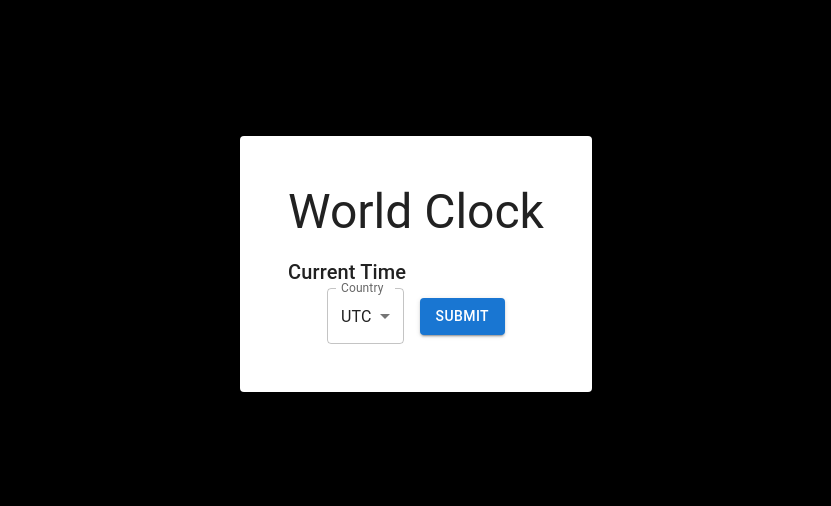
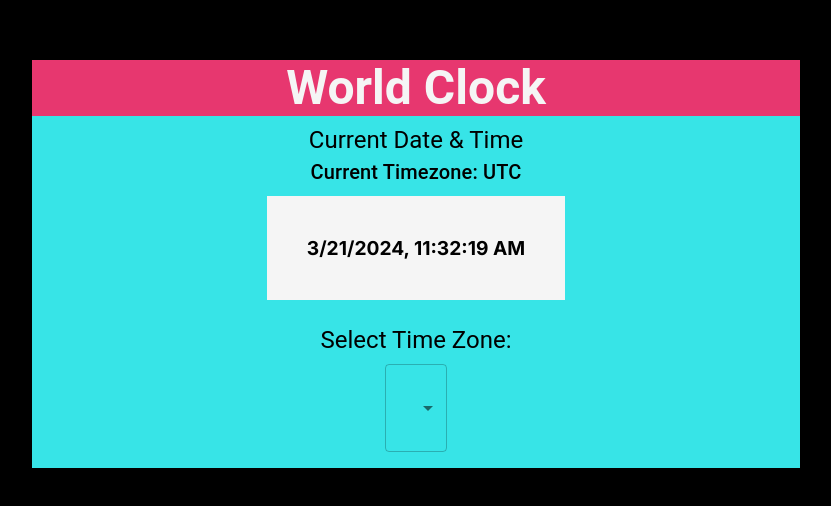
Before and after one commit to PrathyushaChinthu/task1-loginpage, a Next.js app: page /worldclock-calculator in a window 1280 px wide. Shown: the part 136-642 px from the top of the page, without its empty margins (224-1055 px from the left). Built offline with nearby package versions, Linux system fonts and the light colour scheme; no server answers.

Commit message:
world clock working with warnings

```diff
--- a/app/age-calculator/page.tsx
+++ b/app/age-calculator/page.tsx
@@ -110,7 +110,7 @@ const Page = () => {
           </LocalizationProvider>
         </Box>
         <Box flex={"1"} padding={"0 1rem"}>
-          <button
+          <Button
             onClick={onSubmit}
             style={{
               backgroundColor: "#124076",
@@ -120,7 +120,7 @@ const Page = () => {
             }}
           >
             Calculate
-          </button>
+          </Button>
         </Box>
         {age && (
           <Box color={"white"} flex={"1"} padding={"0 1rem 1rem 1rem"}>
--- a/app/worldclock-calculator/TimeSection/TimeSection.tsx
+++ /dev/null
@@ -1,18 +0,0 @@
-import React from "react";
-import { Typography, Box } from "@mui/material";
-
-interface TimeSectionProps {
-  title: string;
-  time: string;
-}
-
-const TimeSection = ({ title, time }: TimeSectionProps) => {
-  return (
-    <Box>
-      <Typography variant="h6">{title}</Typography>
-      <Typography variant="body1">{time}</Typography>
-    </Box>
-  );
-};
-
-export default TimeSection;
--- a/app/worldclock-calculator/TimeSection/index.tsx
+++ /dev/null
@@ -1 +0,0 @@
-export { default } from "./TimeSection";
--- a/app/worldclock-calculator/page.tsx
+++ b/app/worldclock-calculator/page.tsx
@@ -1,140 +1,137 @@
 "use client";
-import React, { useState, useEffect } from "react";
-import { useForm, Controller } from "react-hook-form";
-import { zodResolver } from "@hookform/resolvers/zod";
-import { z } from "zod";
-import {
-  Typography,
-  Button,
-  Grid,
-  FormControl,
-  InputLabel,
-  Box,
-  Paper,
-  MenuItem,
-  Select,
-} from "@mui/material";
-import TimeSection from "./TimeSection";
+import { Box, MenuItem, Select, Typography } from "@mui/material";
+import { useEffect, useState } from "react";
 
-// Define Zod schema for the form data
-const schema = z.object({
-  timeZone: z.string().nonempty(),
-});
-
-const IndexPage = () => {
-  const {
-    control,
-    handleSubmit,
-    formState: { errors },
-  } = useForm({
-    resolver: zodResolver(schema),
-    defaultValues: {
-      timeZone: "UTC",
-    },
-  });
-  const [currentTime, setCurrentTime] = useState("");
-  const [selectedTimezone, setSelectedTimezone] = useState("UTC");
+export default function Home() {
+  const IntlValues = Intl.DateTimeFormat().resolvedOptions();
+  const [date, setDate] = useState(new Date().toLocaleString());
+  const [timezoneList, setTimezoneList] = useState<string[]>([]);
+  const [selectedTimezone, setSelectedTimezone] = useState("");
 
   useEffect(() => {
-    const fetchLocalTime = async () => {
-      try {
-        const userTimeZone = Intl.DateTimeFormat().resolvedOptions().timeZone; // time zone currently set in the user's browser or system settings and assigns it to the variable userTimeZone.
-        const response = await fetch(
-          `https://worldtimeapi.org/api/timezone/${userTimeZone}`
-        );
-        const data = await response.json();
-        setCurrentTime(data.datetime);
-      } catch (error) {
-        console.error("Error fetching current time:", error);
-      }
+    const timeout = setTimeout(() => {
+      const timeNow = new Date().toLocaleString();
+      setDate(timeNow);
+    }, 1000);
+
+    return () => {
+      clearTimeout(timeout);
     };
-    fetchLocalTime();
+  }, [date]);
+
+  useEffect(() => {
+    const listOfTimezones = Intl.supportedValuesOf("timeZone");
+    setTimezoneList(listOfTimezones);
   }, []);
 
-  const onSubmit = async (data: any) => {
-    setSelectedTimezone(data.timeZone);
+  const handleChange = () => {
+    (e: any) => setSelectedTimezone(e.target.value);
   };
 
-  useEffect(() => {
-    if (selectedTimezone !== "UTC") {
-      const fetchSelectedTime = async () => {
-        try {
-          const response = await fetch(
-            `https://worldtimeapi.org/api/timezone/${selectedTimezone}`
-          );
-          const data = await response.json();
-          setCurrentTime(data.datetime);
-        } catch (error) {
-          console.error("Error fetching selected time:", error);
-        }
-      };
-      fetchSelectedTime();
-    }
-  }, [selectedTimezone]);
-
   return (
+    <>
       <Box
-      sx={{
-        backgroundColor: "black",
-        display: "flex",
-        justifyContent: "center",
-        alignItems: "center",
-        minHeight: "100vh",
-      }}
+        height={"100vh"}
+        display={"flex"}
+        alignItems={"center"}
+        justifyContent={"center"}
+        sx={{ backgroundColor: "Black" }}
       >
-      <Paper component="form" onSubmit={handleSubmit(onSubmit)} sx={{ p: 2 }}>
-        <Box sx={{ p: 4 }}>
-          <Typography variant="h3" align="center" gutterBottom>
+        <Box
+          width={"60%"}
+          sx={{ backgroundColor: "#37e4e7" }}
+          border={"5px solid black"}
+        >
+          <Box
+            display={"flex"}
+            flexDirection={"column"}
+            alignItems={"center"}
+            justifyContent={"center"}
+          >
+            <Box
+              width={"100%"}
+              textAlign={"center"}
+              sx={{ backgroundColor: "#e7376f" }}
+            >
+              <Typography variant="h3" fontWeight={"700"} color={"whitesmoke"}>
                 World Clock
               </Typography>
-          <TimeSection title="Current Time" time={currentTime} />
-          <Grid
-            container
-            spacing={2}
-            alignItems="center"
-            justifyContent="center"
+            </Box>
+
+            <Typography mt={1} variant="h5">
+              Current Date & Time
+            </Typography>
+            <Typography variant="h6">
+              Current Timezone: {IntlValues.timeZone}
+            </Typography>
+            <Box
+              p={5}
+              mt={1}
+              fontSize={"larger"}
+              fontWeight={"700"}
+              color={"black"}
+              sx={{ backgroundColor: "whitesmoke" }}
             >
-            <Grid item>
-              <FormControl>
-                <InputLabel id="select-label">Country</InputLabel>
-                <Controller
-                  name="timeZone"
-                  control={control}
-                  render={({ field }) => (
+              {date}
+            </Box>
+          </Box>
+
+          <Box
+            display={"flex"}
+            flexDirection={"column"}
+            alignItems={"center"}
+            justifyContent={"center"}
+            style={{ marginTop: 24 }}
+          >
+            <Typography mb={1} variant="h5">
+              Select Time Zone:{" "}
+            </Typography>
             <Select
-                      {...field}
-                      label="Select Time Zone"
-                      variant="outlined"
-                      error={Boolean(errors.timeZone)}
+              style={{
+                padding: "1rem 0.5rem",
+                marginBottom: "1rem",
+              }}
+              value={selectedTimezone}
+              onChange={(e) => setSelectedTimezone(e.target.value)}
             >
-                      <MenuItem value="UTC">UTC</MenuItem>
-                      <MenuItem value="America/New_York">
-                        America/New_York
+              <MenuItem value="">None</MenuItem>
+              {timezoneList.map((zone: any) => (
+                <MenuItem key={zone} value={zone}>
+                  {zone}
                 </MenuItem>
-                      <MenuItem value="Europe/London">Europe/London</MenuItem>
-                      <MenuItem value="Asia/Tokyo">Asia/Tokyo</MenuItem>
-                      {/* Add more options as needed */}
+              ))}
             </Select>
-                  )}
-                />
-              </FormControl>
-            </Grid>
-            <Grid item>
-              <Button variant="contained" type="submit">
-                Submit
-              </Button>
-            </Grid>
-          </Grid>
-          {selectedTimezone !== "UTC" && (
-            <TimeSection
-              title={`Selected Time (${selectedTimezone})`}
-              time={currentTime}
-            />
+          </Box>
+          {selectedTimezone && (
+            <Box
+              display={"flex"}
+              flexDirection={"column"}
+              alignItems={"center"}
+              justifyContent={"center"}
+            >
+              <Typography variant="h5" mt={1}>
+                Selected Timezone: {selectedTimezone}
+              </Typography>
+              <Typography variant="h6" mt={1}>
+                Selected Timezone Date & Time : {""}
+              </Typography>
+              <Box
+                p={5}
+                mt={1}
+                mb={2}
+                fontSize={"larger"}
+                fontWeight={"700"}
+                color={"black"}
+                sx={{ backgroundColor: "whitesmoke" }}
+              >
+                {new Date().toLocaleString(IntlValues.locale, {
+                  timeZone: selectedTimezone,
+                })}
+              </Box>
+            </Box>
           )}
         </Box>
-      </Paper>
       </Box>
+    </>
   );
-};
-
-export default IndexPage;
+}
```
Also changed, not shown: app/simpleinterest-calculator/page.tsx (+11 -9 lines). Lines whose indentation alone changed are shown as unchanged.
